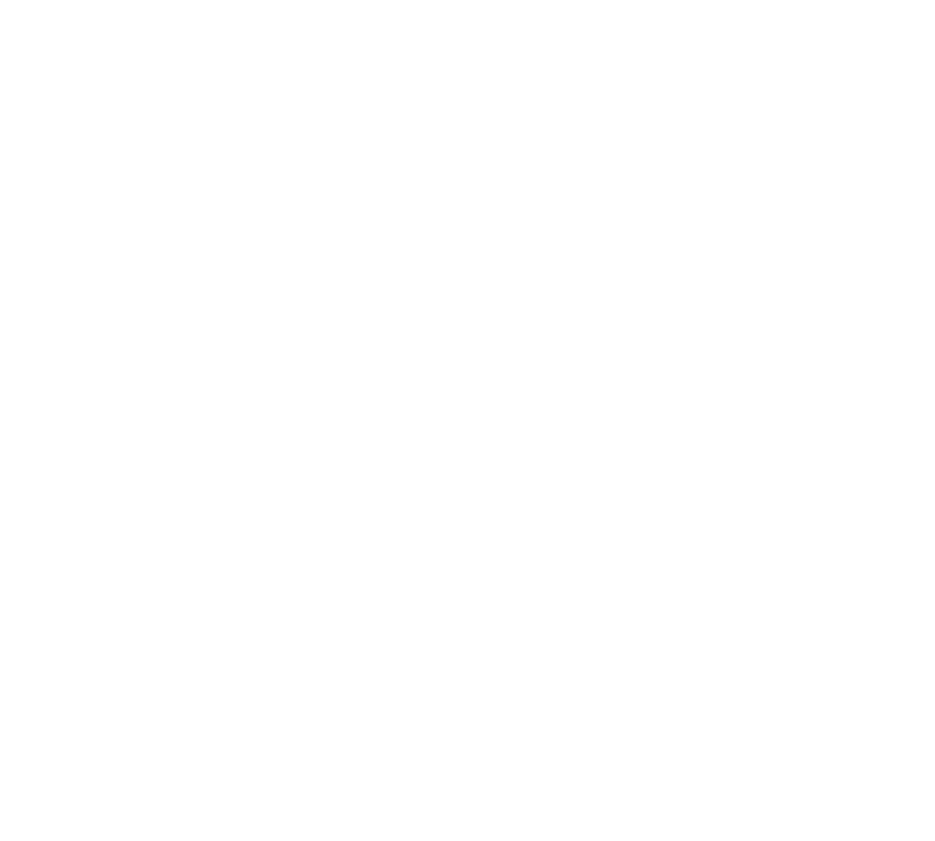
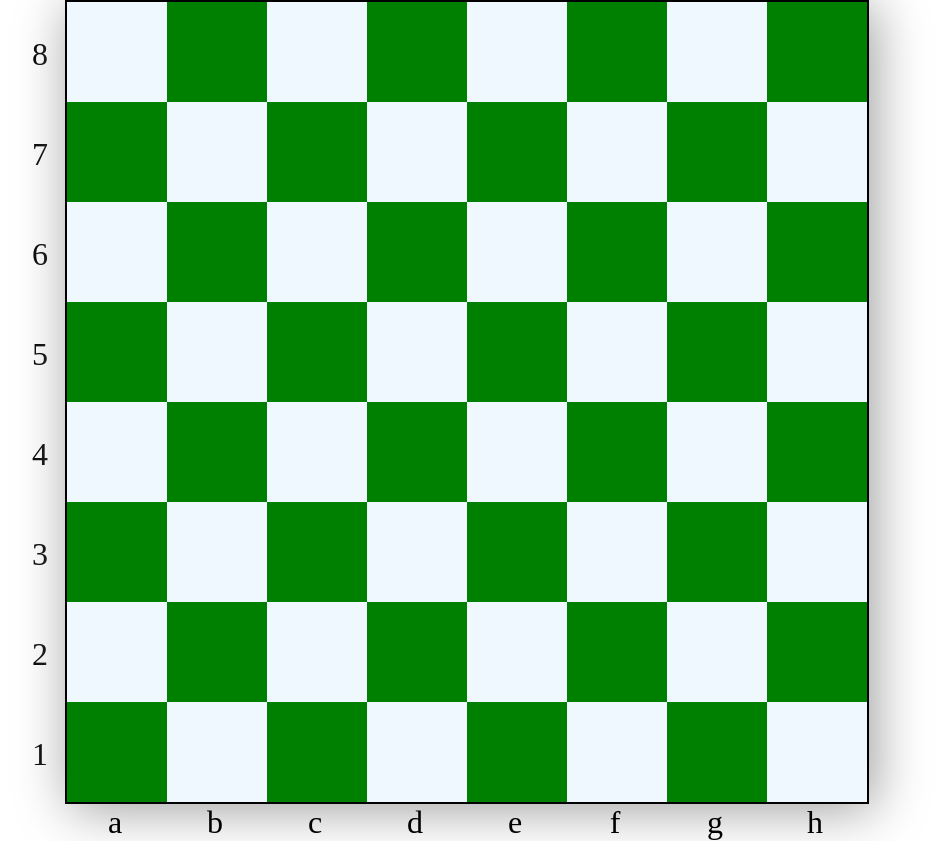
Before and after one commit to 1travelintexan/Chess-Game, a React (Create React App) app: page / in a window 1280 px wide. Shown: the whole page, without its empty margins (198-1133 px from the left). Before the commit the page ends 800 px from the top, so only its background shows below. Built offline with nearby package versions, Linux system fonts and the light colour scheme.

Commit message:
squares, numbers and letters all working

```diff
--- a/src/App.css
+++ /dev/null
@@ -1,38 +0,0 @@
-.App {
-  text-align: center;
-}
-
-.App-logo {
-  height: 40vmin;
-  pointer-events: none;
-}
-
-@media (prefers-reduced-motion: no-preference) {
-  .App-logo {
-    animation: App-logo-spin infinite 20s linear;
-  }
-}
-
-.App-header {
-  background-color: #282c34;
-  min-height: 100vh;
-  display: flex;
-  flex-direction: column;
-  align-items: center;
-  justify-content: center;
-  font-size: calc(10px + 2vmin);
-  color: white;
-}
-
-.App-link {
-  color: #61dafb;
-}
-
-@keyframes App-logo-spin {
-  from {
-    transform: rotate(0deg);
-  }
-  to {
-    transform: rotate(360deg);
-  }
-}
--- a/src/App.js
+++ b/src/App.js
@@ -1,8 +1,9 @@
+import Chessboard from "./components/Chessboard";
 
 function App() {
   return (
-    <div className="App">
-
+    <div id="App">
+      <Chessboard />
     </div>
   );
 }
--- /dev/null
+++ b/src/components/Chessboard.jsx
@@ -0,0 +1,42 @@
+import React from "react";
+
+function Chessboard() {
+  let chessboard = [];
+  let letters = ["a", "b", "c", "d", "e", "f", "g", "h"];
+  let numbers = [1, 2, 3, 4, 5, 6, 7, 8];
+  for (let j = 8; j >= 1; j--) {
+    for (let i = 0; i < letters.length; i++) {
+      chessboard.push(`${letters[i]}${j}`);
+    }
+  }
+  console.log(chessboard);
+  return (
+    <div id="chess-page">
+      <div id="chessboard-container">
+        <div>
+          {numbers.reverse().map((num) => (
+            <span className="numbers">{num}</span>
+          ))}
+        </div>
+        <div id="chessboard">
+          {chessboard.map((e, i) => {
+            if (i % 2 === 0 && e[1] % 2 === 0) {
+              return <span className="tile white"></span>;
+            } else if (i % 2 !== 0 && e[1] % 2 !== 0) {
+              return <span className="tile white"></span>;
+            } else {
+              return <span className="tile "></span>;
+            }
+          })}
+        </div>
+      </div>
+      <div id="letters-row">
+        {letters.map((e) => (
+          <span className="letters">{e}</span>
+        ))}
+      </div>
+    </div>
+  );
+}
+
+export default Chessboard;
--- a/src/index.css
+++ b/src/index.css
@@ -1,13 +1,55 @@
 body {
   margin: 0;
-  font-family: -apple-system, BlinkMacSystemFont, 'Segoe UI', 'Roboto', 'Oxygen',
-    'Ubuntu', 'Cantarell', 'Fira Sans', 'Droid Sans', 'Helvetica Neue',
-    sans-serif;
-  -webkit-font-smoothing: antialiased;
-  -moz-osx-font-smoothing: grayscale;
+  padding: 0;
+}
+#App {
+  display: flex;
+  justify-content: center;
+  align-items: center;
+}
+#chess-page {
+  display: flex;
+  align-items: flex-end;
+  flex-direction: column;
+}
+#chessboard-container {
+  display: flex;
+  align-items: flex-end;
+}
+#chessboard {
+  background-color: green;
+  display: flex;
+  flex-wrap: wrap;
+  width: 800px;
+  height: 800px;
+  border: 2px solid black;
+  box-shadow: 5px 5px 50px rgb(156, 156, 156);
+}
+.tile {
+  height: 100px;
+  width: 100px;
+}
+.white {
+  background-color: aliceblue;
 }
 
-code {
-  font-family: source-code-pro, Menlo, Monaco, Consolas, 'Courier New',
-    monospace;
+#letters-row {
+  display: flex;
+  width: 804px;
 }
+.letters {
+  display: flex;
+  justify-content: center;
+  align-items: center;
+  width: 100px;
+  font-size: 2rem;
+}
+.numbers {
+  display: flex;
+  justify-content: center;
+  align-items: center;
+  flex-wrap: wrap;
+  height: 100px;
+  width: 50px;
+  font-size: 2rem;
+}
```
Also changed, not shown: src/components/ChessTile.jsx (added, +7 -0 lines), src/setupTests.js (deleted, +0 -5 lines), src/logo.svg (deleted), 1 other file (tests, documents, lock files or other folders).
